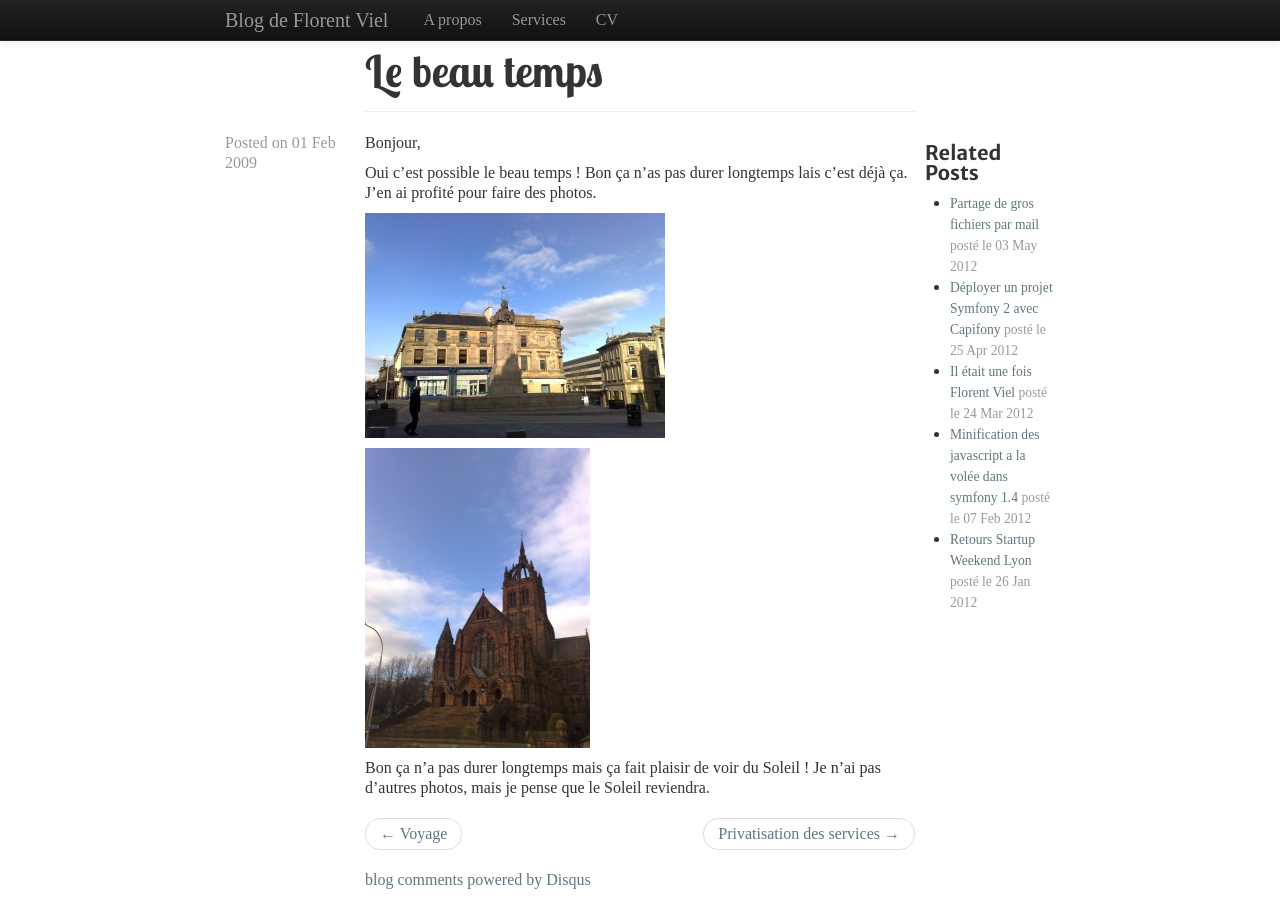
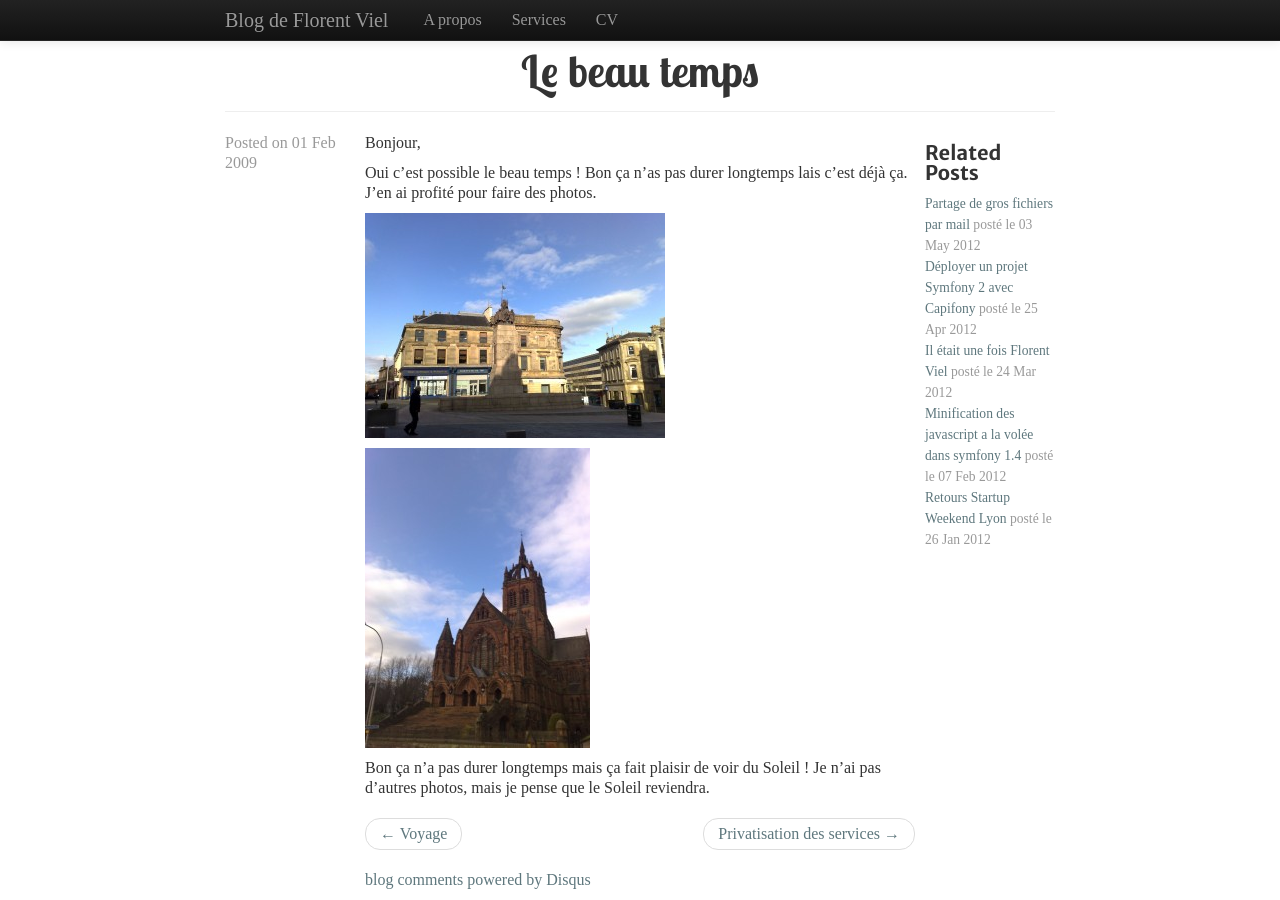
Before and after one commit to luxifer/luxifer.github.io, a Jekyll site: the page built from _posts/2009-02-01-le-beau-temps.md, in a window 1280 px wide. Built offline with Jekyll 4.4.1, drawn with Linux system fonts in a browser that asks for light colours; some web fonts are replaced; Markdown is read by kramdown in place of the engine named in the settings; comment, search, counter and statistics services are not loaded.

Commit message:
layout 3 colonnes

```diff
--- a/_layouts/default.html
+++ b/_layouts/default.html
@@ -61,8 +61,8 @@
       </header>
       <div class="container">
         <div class="row">
-          <div class="span8 offset2">
-            {% if page.title %}<h1>{{ page.title }}</h1>{% endif %}
+          <div class="span12">
+            {% if page.title %}<h1 class="text-center">{{ page.title }}</h1>{% endif %}
             <hr>
           </div>
         </div>
--- a/_layouts/post.html
+++ b/_layouts/post.html
@@ -40,7 +40,7 @@ layout: default
 <div class="span2">
   <div id="related">
     <h4>Related Posts</h4>
-    <ul class="posts">
+    <ul class="unstyled">
       {% for post in site.related_posts limit:5 %}
         <li><small><a href="{{ post.url }}">{{ post.title }}</a> <span class="muted"> posté le {{ post.date | date_to_string }}</span></small></li>
       {% endfor %}
```
